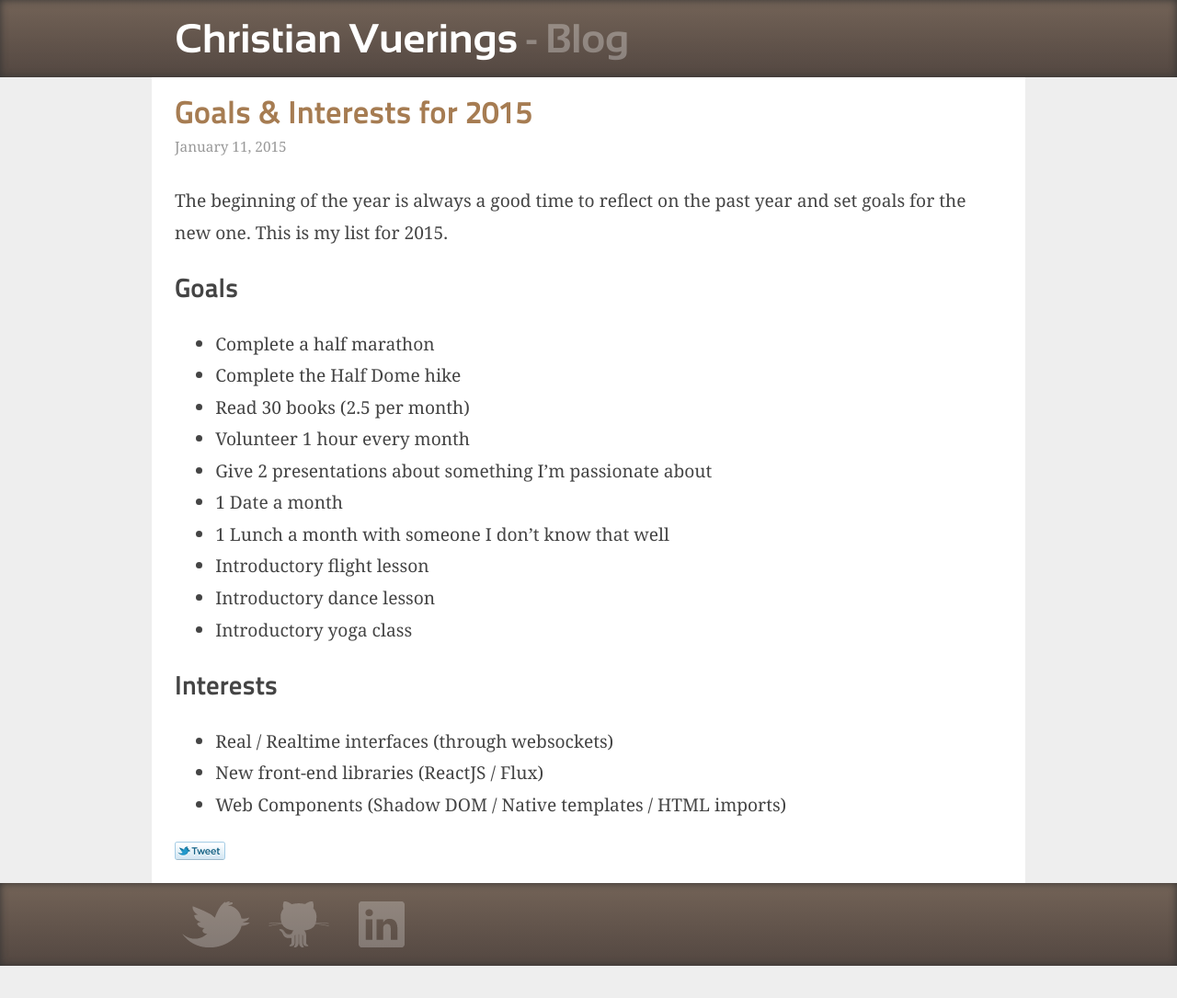
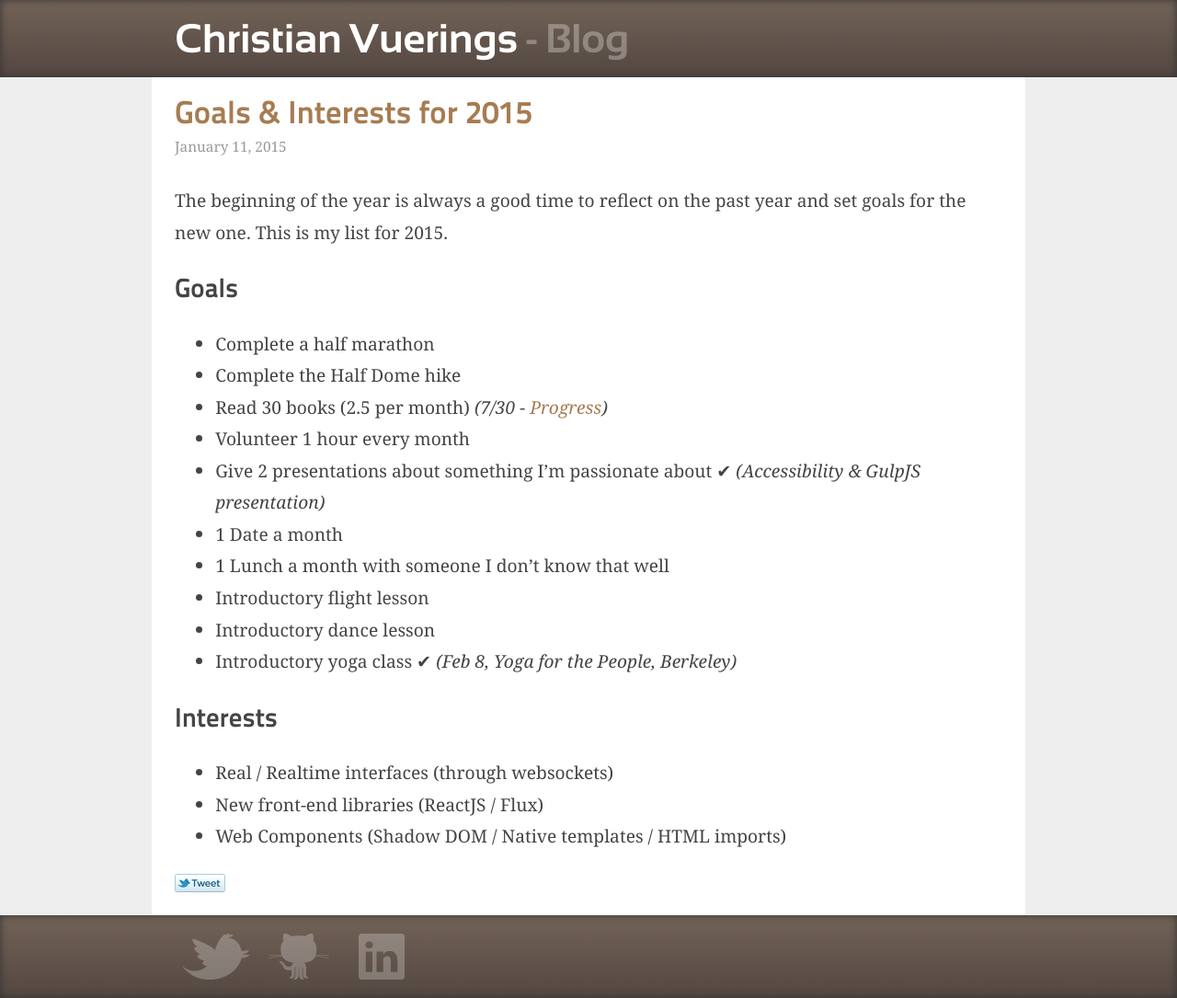
Before and after one commit to denbuzze/denbuzze.github.com, a Jekyll site: the page built from _posts/2015-01-11-goals-interests-for-2015.markdown, in a window 1280 px wide. Shown: the whole page at 92% size. Built offline with Jekyll 4.4.1, drawn with Linux system fonts in a browser that asks for light colours; nearby versions of some CDN libraries; Markdown is read by kramdown in place of the engine named in the settings; before the commit the page ends 1050 px from its top, so only the background shows below that.

Commit message:
Add update to goals 2015

```diff
--- a/_posts/2015-01-11-goals-interests-for-2015.markdown
+++ b/_posts/2015-01-11-goals-interests-for-2015.markdown
@@ -11,14 +11,14 @@ The beginning of the year is always a good time to reflect on the past year and
 
 * Complete a half marathon
 * Complete the Half Dome hike
-* Read 30 books (2.5 per month)
+* Read 30 books (2.5 per month) *(7/30 - [Progress](https://www.goodreads.com/user_challenges/2414299))*
 * Volunteer 1 hour every month
-* Give 2 presentations about something I'm passionate about
+* Give 2 presentations about something I'm passionate about &#10004; *(Accessibility & GulpJS presentation)*
 * 1 Date a month
 * 1 Lunch a month with someone I don't know that well
 * Introductory flight lesson
 * Introductory dance lesson
-* Introductory yoga class
+* Introductory yoga class &#10004; *(Feb 8, Yoga for the People, Berkeley)*
 
 ### Interests
 
```
